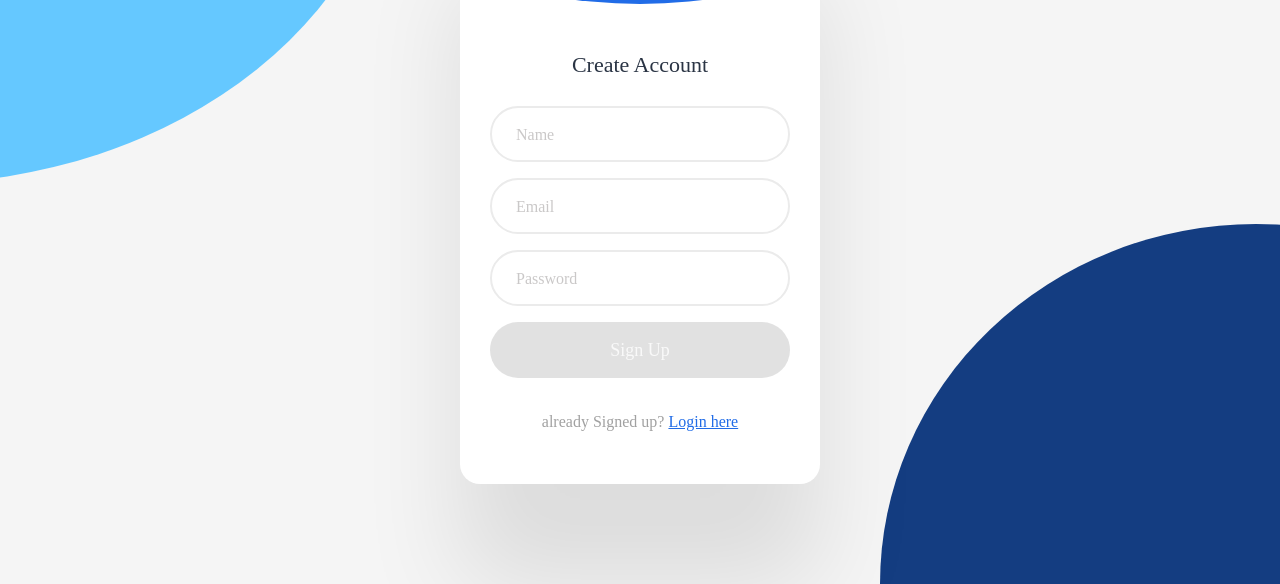
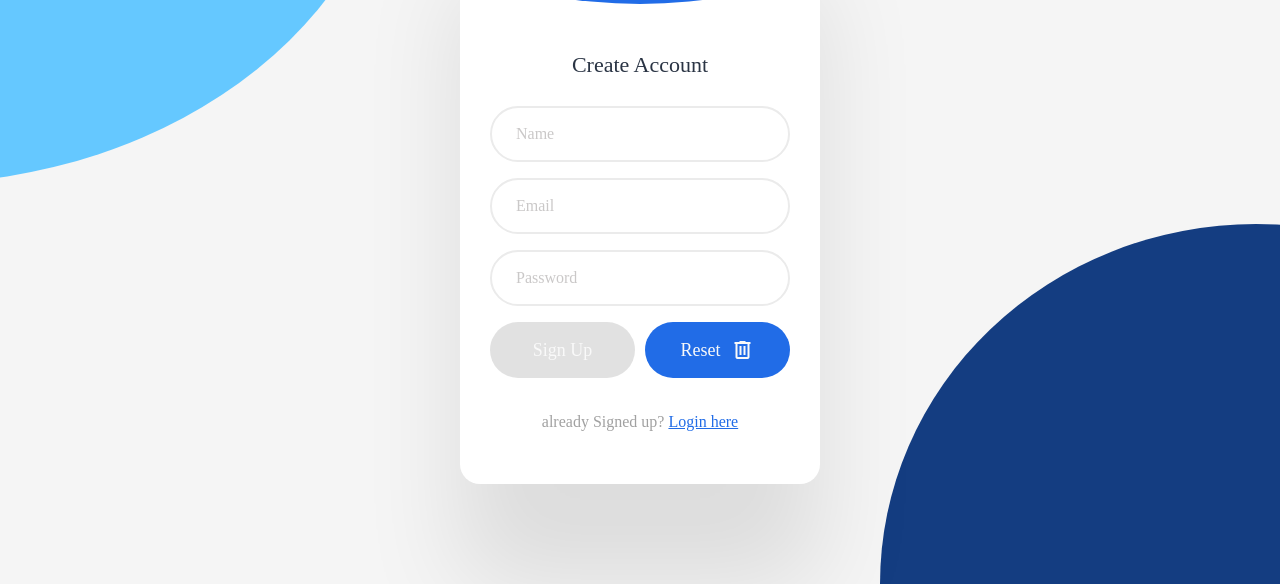
Before and after one commit to Hamedpyn/LoginformValidation, a plain HTML site: page index.html in a window 1280 px wide. Shown: the part 216-800 px from the top of the page. Drawn offline with nearby package versions, Linux system fonts and the light colour scheme.

Commit message:
adding form reset button in js

```diff
--- a/assets/css/index.css
+++ b/assets/css/index.css
@@ -96,10 +96,11 @@ body {
     margin: 0 0 36px;
     display: grid;
     gap: 16px;
+    transition: all 0.2s;
 }
 
 .form>input,
-.form>button {
+#buttons>button {
     width: 100%;
     height: 56px;
     border-radius: 28px;
@@ -108,7 +109,7 @@ body {
 .form>input {
     border: 2px solid #ebebeb;
     font-family: inherit;
-    font-size: 18px;
+    font-size: 17px;
     padding: 0 24px;
     color: #11274c;
     outline: none;
@@ -119,9 +120,9 @@ body {
     font-size: 16px;
 }
 
-.form>button {
+#buttons>button {
     cursor: pointer;
-    width: 100%;
+    width: 50%;
     height: 56px;
     padding: 0 16px;
     background: #216ce7;
@@ -133,11 +134,14 @@ body {
     transition: all 0.375s;
 }
 
-.form>button:disabled {
-    background-color: #dfdfdfee;
+#buttons {
+    display: flex;
+    justify-content: center;
+    align-items: center;
+    gap: 10px;
 }
 
-.form>button:active {
+#buttons>button:active {
     scale: 0.9;
 }
 
@@ -145,6 +149,21 @@ body {
     color: #a1a1a1;
 }
 
+#signUp:disabled {
+    cursor: no-drop;
+}
+
 .card>footer>a {
     color: #216ce7;
 }
+
+#resetBtn {
+    display: flex;
+    justify-content: center;
+    align-items: center;
+    gap: 10px;
+}
+
+.card span:active {
+    scale: 0.8;
+}
--- a/assets/js/index.js
+++ b/assets/js/index.js
@@ -4,18 +4,21 @@ let
     nameInput = document.querySelector('#name'),
     emailInput = document.querySelector('#email'),
     passWordInput = document.querySelector('#pass'),
-    signUpBtn = document.querySelector('#signUp');
+    signUpBtn = document.querySelector('#signUp'),
+    form = document.querySelector('.form'),
+    resetBtn = document.querySelector('#resetBtn')
 
 function disablingBtn (){
     signUpBtn.disabled = true
-    // signUpBtn.disabled = true
     signUpBtn.setAttribute('style','background-color:#dfdfdfee')
     signUpBtn.style.scale = '1'
 }
 disablingBtn()
 
-nameInput.addEventListener('blur',formValidation)
-emailInput.addEventListener('blur',formValidation)
-passWordInput.addEventListener('blur',formValidation)
-
-function formValidation(){}
+nameInput.addEventListener('blur', formValidation)
+emailInput.addEventListener('blur', formValidation)
+passWordInput.addEventListener('blur', formValidation)
+function formValidation() { }
+resetBtn.addEventListener('click',()=>{
+    form.reset()
+})
--- a/index.html
+++ b/index.html
@@ -1,24 +1,31 @@
 <!DOCTYPE html>
 <html lang="en">
+
 <head>
   <title>Login Form</title>
-    <link
-      rel="stylesheet"
-      href="https://fonts.googleapis.com/css2?family=Material+Symbols+Outlined:opsz,wght,FILL,GRAD@48,600,0,0"
-    />
+  <link rel="stylesheet"
+    href="https://fonts.googleapis.com/css2?family=Material+Symbols+Outlined:opsz,wght,FILL,GRAD@48,600,0,0" />
   <link rel="stylesheet" href="assets/css/index.css" />
   <link rel="stylesheet" href="assets/css/reset.css" />
 </head>
+
 <body>
   <div class="background"></div>
   <div class="card">
     <img class="logo" src="assets/Images/logo.svg" />
+
     <h2>Create Account</h2>
     <form class="form">
-        <input  id="name" type="text" placeholder="Name" />
-        <input  id="email" type="email" placeholder="Email" />
-        <input  id="pass" type="password" placeholder="Password" />
-        <button id="signUp">Sign Up</button>
+      <input id="name" type="text" placeholder="Name" />
+      <input id="email" type="email" placeholder="Email" />
+      <input id="pass" type="password" placeholder="Password" />
+      <div id="buttons">
+        <button id="signUp" type="submit">Sign Up</button>
+        <button id="resetBtn">Reset <span class="material-symbols-outlined">
+            delete
+          </span></button>
+      </div>
+
     </form>
     <footer>
       already Signed up?
@@ -28,4 +35,5 @@
 
   <script defer src="assets/js/index.js"></script>
 </body>
+
 </html>
```
Lines whose indentation alone changed are shown as unchanged.
